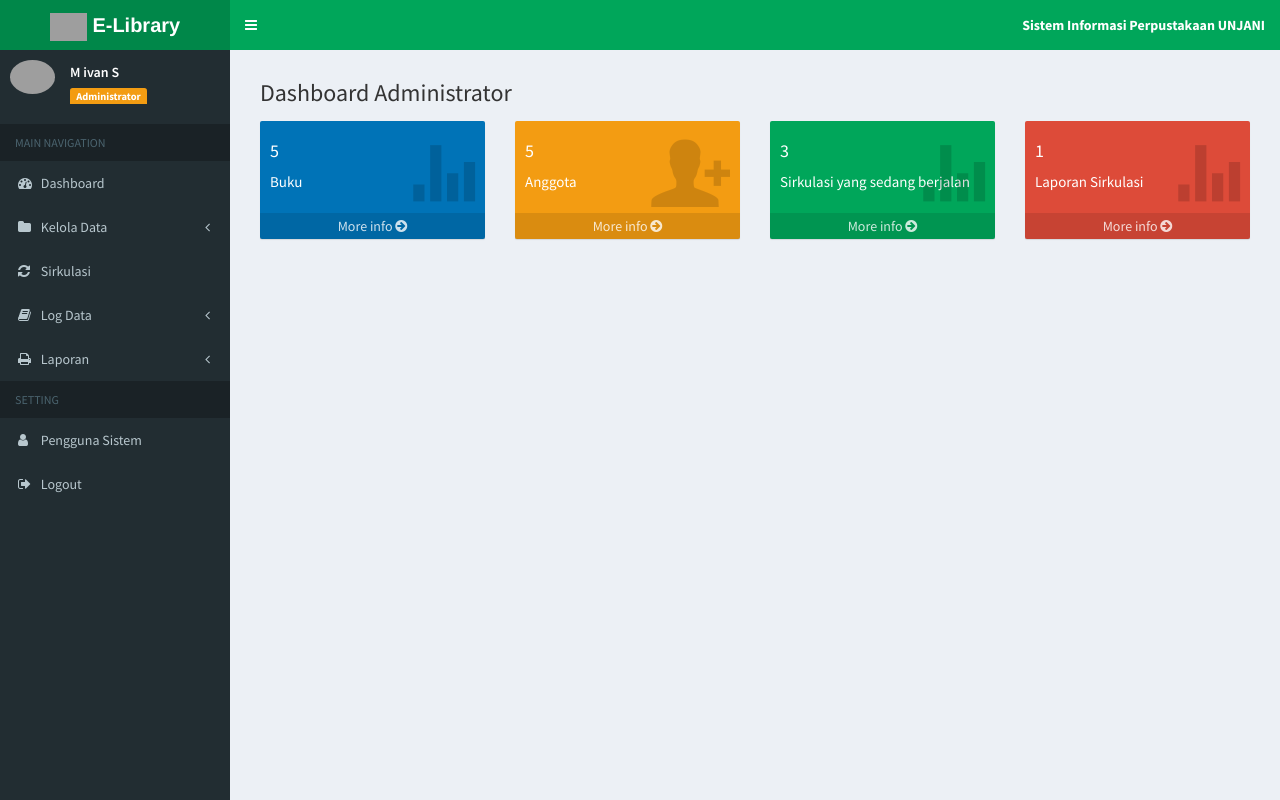
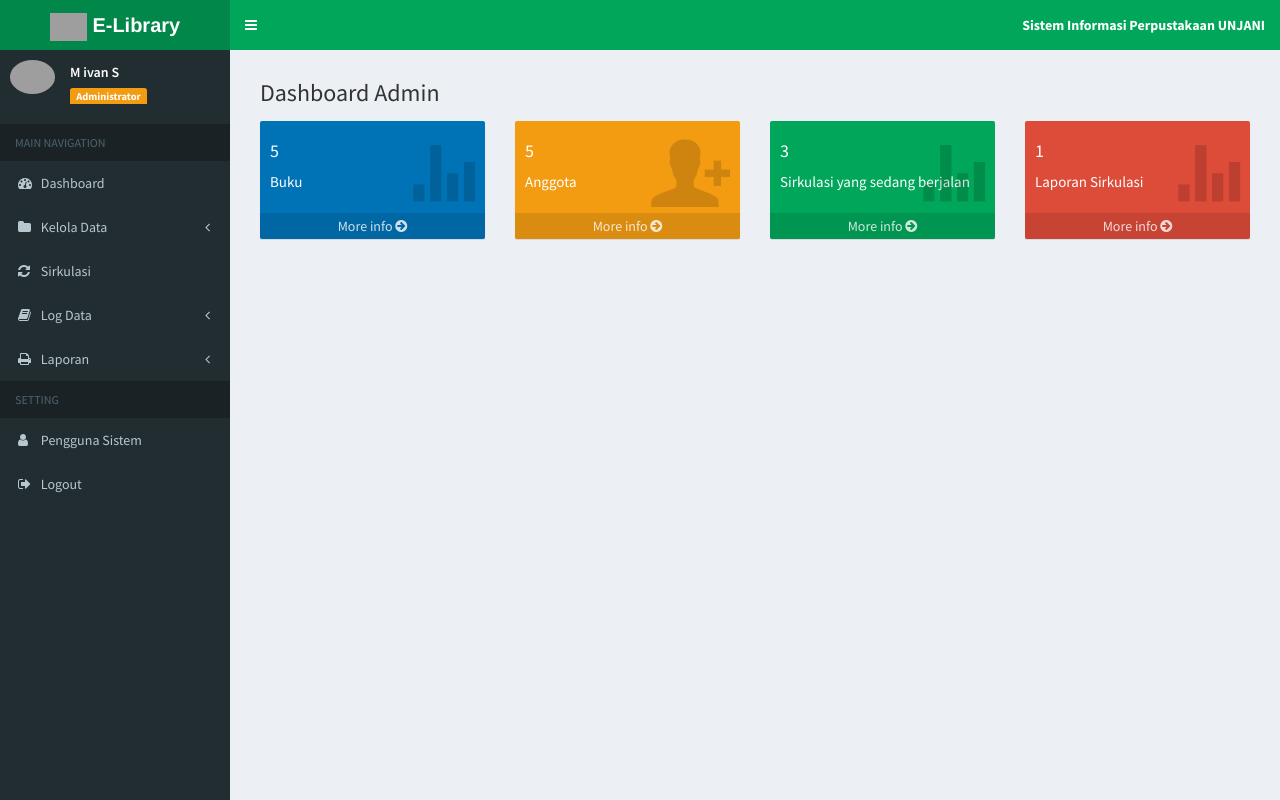
Before and after one commit to Rara-zh/siperpustakaan, a PHP site: page / in a window 1280 px wide. Run offline with PHP 8.4, Linux system fonts and the light colour scheme; a user stored in the database is signed in; data comes from the database, SQL or seed files in the repository; some libraries are stand-ins or nearby versions; grey boxes are pictures that could not be loaded.

Commit message:
ubah nama administrator ke admin

```diff
--- a/home/admin.php
+++ b/home/admin.php
@@ -41,7 +41,7 @@
 <!-- Content Header (Page header) -->
 <section class="content-header">
 	<h1>
-		Dashboard  Administrator
+		Dashboard  Admin
 	</h1>
 </section>
 
```
